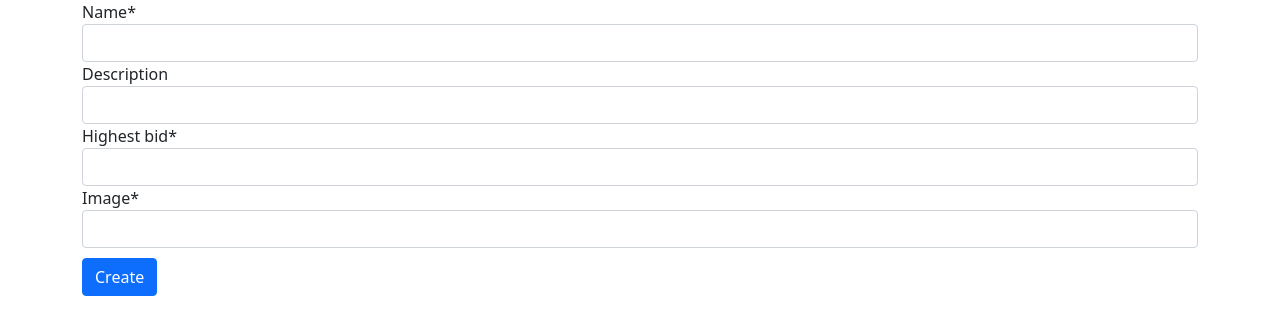
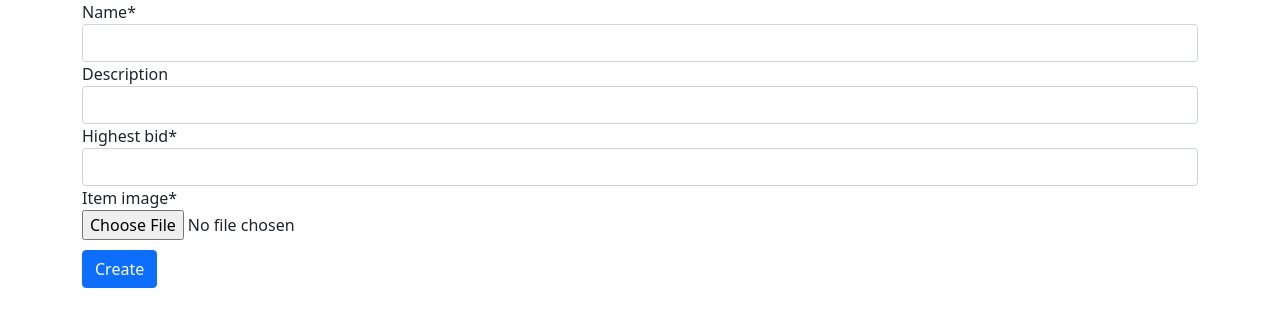
Before and after one commit to gisli91/verklegt2, a Django app: page /items/create_item in a window 1280 px wide. Shown: the part 56-391 px from the top of the page. Run offline with Django 4.2, Linux system fonts and the light colour scheme; the visitor is signed in with stand-in values (Sample User, id 1); some libraries are stand-ins or nearby versions.

Commit message:
item images now uploadable

```diff
--- a/item/forms/item_form.py
+++ b/item/forms/item_form.py
@@ -16,15 +16,6 @@ class ItemUpdateForm(ModelForm):
 
 
 class ItemCreateForm(ModelForm):
-    image = forms.CharField(required=True, widget=forms.TextInput(attrs={"class": "form-control"}))
-
     class Meta:
         model = Item
-        exclude = ["id", "seller", "date_posted"]
-        widgets = {
-            "name": widgets.TextInput(attrs={"class": "form-control"}),
-            "description": widgets.TextInput(attrs={"class": "form-control"}),
-            "category": widgets.Select(attrs={"class": "form-control"}),
-            "price": widgets.NumberInput(attrs={"class": "form-control"}),
-
-        }
+        fields = ["name", "description", "highest_bid", "item_image"]
--- a/item/models.py
+++ b/item/models.py
@@ -1,5 +1,5 @@
 from datetime import datetime
-
+from PIL import Image
 from django.contrib.auth.models import User
 from django.db import models
 
@@ -11,8 +11,13 @@ class Item(models.Model):
     highest_bid = models.FloatField()
     seller = models.ForeignKey(User, on_delete=models.CASCADE)
     date_posted = models.DateTimeField(default=datetime.now(), blank=True)
+    item_image = models.ImageField(default="default-item.jpg", upload_to="item_images")
 
+    def save(self):
+        super().save()
 
-class ItemImage(models.Model):
-    image = models.CharField(max_length=9999)
-    item = models.ForeignKey(Item, on_delete=models.CASCADE)
+        img = Image.open(self.item_image.path)
+        if img.height > 400 or img.width > 400:
+            output_size = (400, 400)
+            img.thumbnail(output_size)
+            img.save(self.item_image.path)
--- a/item/views.py
+++ b/item/views.py
@@ -1,7 +1,7 @@
 from django.contrib.auth.decorators import login_required
 from django.shortcuts import render, redirect, get_object_or_404
 from item.forms.item_form import ItemCreateForm
-from item.models import Item, ItemImage
+from item.models import Item
 
 
 # Create your views here.
@@ -19,13 +19,11 @@ def frontpage(request):
 @login_required
 def auction_item(request):
     if request.method == "POST":
-        form = ItemCreateForm(data=request.POST)
+        form = ItemCreateForm(request.POST, request.FILES)
         if form.is_valid():
             auction = form.save(commit=False)
             auction.seller = request.user
             auction.save()
-            item_img = ItemImage(image=request.POST["image"], item=auction)
-            item_img.save()
             return redirect("item-index")
     form = ItemCreateForm()
     return render(request, "item/auction_item.html", {
--- a/templates/item/auction_item.html
+++ b/templates/item/auction_item.html
@@ -1,7 +1,7 @@
 {% extends "base.html" %}
 {% load crispy_forms_tags %}
 {% block content %}
-<form class="form form-horizontal" method="post" action="{% url "create_item" %}">
+<form class="form form-horizontal" method="post" action="{% url "create_item" %}" enctype="multipart/form-data">
     {% csrf_token %}
     {{ form|crispy }}
     <input type="submit" value="Create" class="btn btn-primary pull-right" style="clear:both; margin: 10px 0">
--- a/templates/item/item-details.html
+++ b/templates/item/item-details.html
@@ -4,9 +4,9 @@
     <p>{{ item.description }}</p>
     <p>${{ item.highest_bid }}Kr</p>
     <p>Seller: {{ item.seller.username }}</p>
-    {% for item_image in item.itemimage_set.all %}
-        <img src="{{ item_image.image }}" class="item-img"/>
-    {% endfor %}
+
+    <img src="{{ item.item_image.url }}" class="item-img"/>
+
     {% if item.seller == request.user %}
         <a href="{% url "delete_item" item.id %}" class="block btn btn-primary">Delete Item</a>
     {% endif %}
--- a/templates/item/single_item.html
+++ b/templates/item/single_item.html
@@ -1,6 +1,6 @@
 <div class="well item">
     <a href="/items/{{ item.id }}">
-        <img class="item-img" src="{{ item.itemimage_set.first.image }}" />
+        <img class="item-img" src="{{ item.item_image.url }}" />
         <h4>{{ item.name }}</h4>
         <p>{{ item.seller.name }}</p>
         <h5>{{ item.highest_bid }}</h5>
```
Also changed, not shown: item/migrations/0005_item_item_image_alter_item_date_posted_and_more.py (added), media/default-item.jpg (added), media/item_images/download.jpeg (renamed from media/profile_images/download.jpeg), media/item_images/download_7CQdlMW.jpeg (added).
